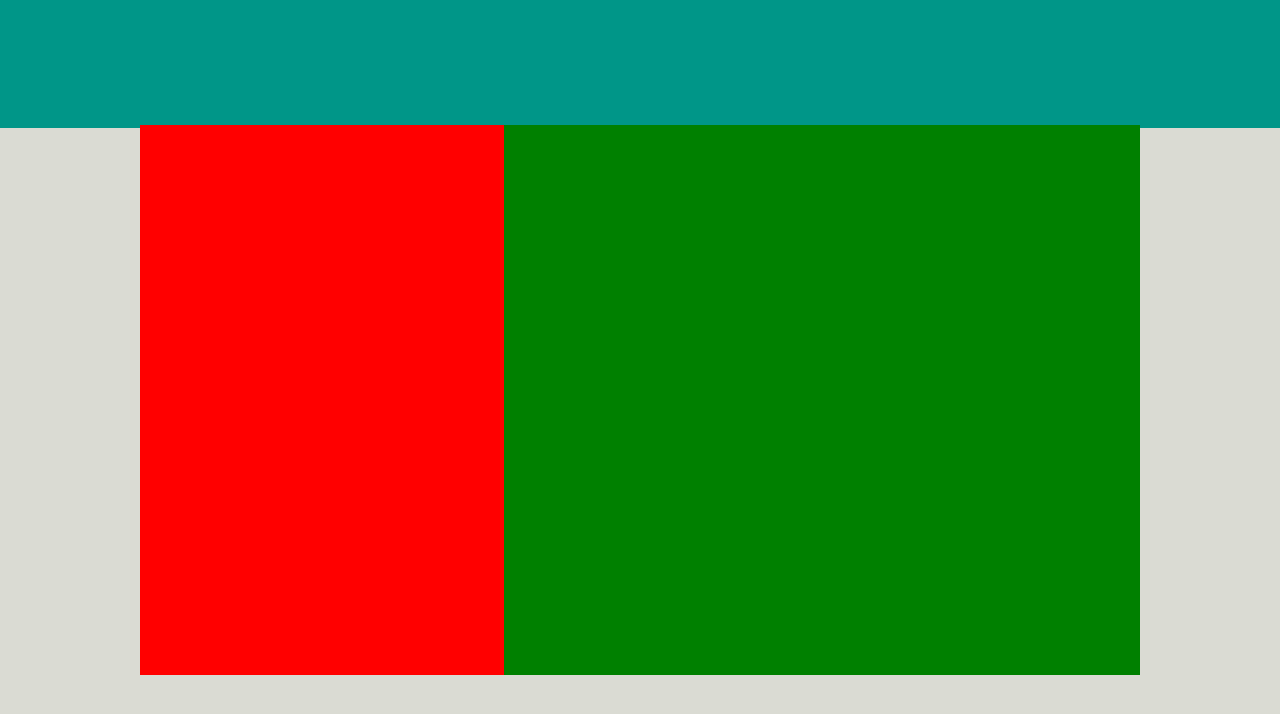
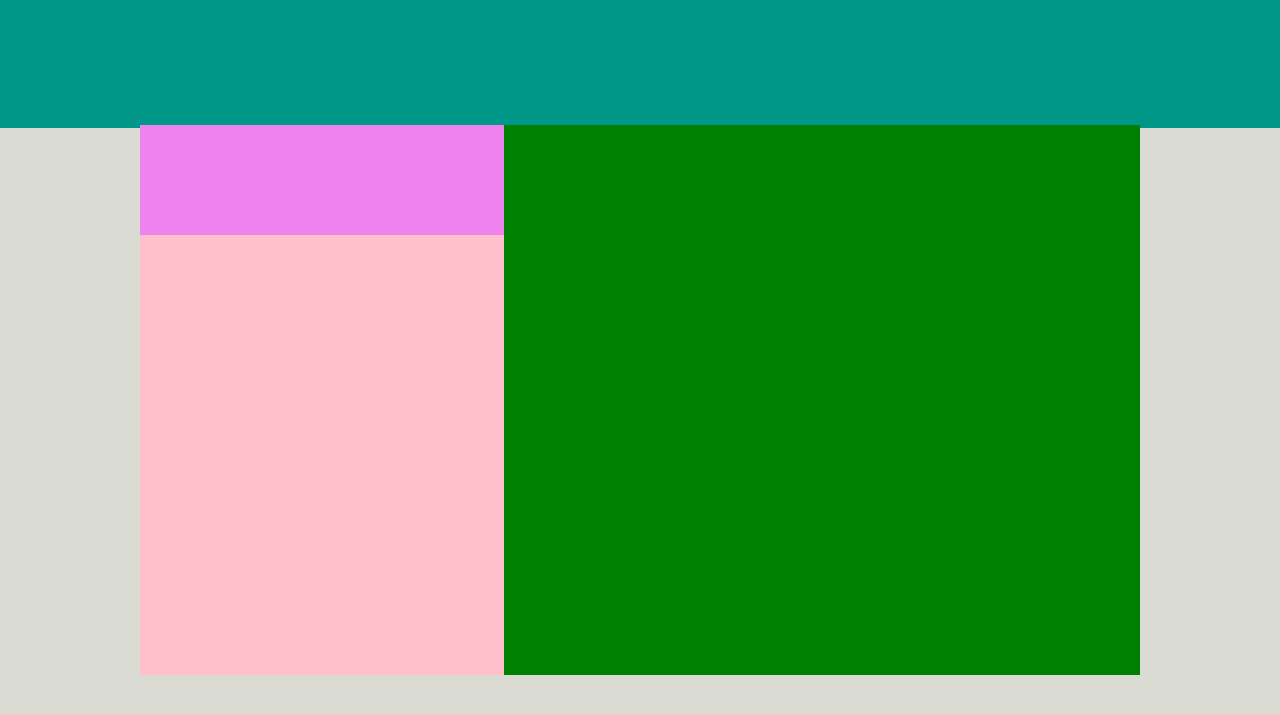
Before and after one commit to Domenico-lel/vue-boolzapp, a plain HTML site: page index.html in a window 1280 px wide. Drawn offline with Linux system fonts and the light colour scheme.

Commit message:
implemento immagini e macrostruttura #cont_left

```diff
--- a/index.html
+++ b/index.html
@@ -11,7 +11,10 @@
     <div id="cont_green">
 
         <div id="cont_grande">
-            <div id="cont_left"></div>
+            <div id="cont_left">
+                <div id="macroblocco_cont_botleft"></div>
+                <div id="macroblocco_cont_topleft"></div>
+            </div>
             <div id="cont_right"></div>
         </div>
 
--- a/style.css
+++ b/style.css
@@ -25,16 +25,32 @@
     left: 50%;
     transform: translate(-50%, -50%);
 }
-
+/* contenitore di sinistra */
 #cont_left{
     width: 40%;
     height: 100%;
     background-color: red;
 }
 
+#macroblocco_cont_botleft{
+    height: 20%;
+    width: 100%;
+    background-color: violet;
+}
+
+#macroblocco_cont_topleft{
+    height: 80%;
+    width: 100%;
+    background-color: pink;
+}
+/* contenitore di sinistra */
+
+/* contenitore di destra */
 #cont_right{
     height: 100%;
     width: 70%;
     background-color: green;
 }
+/* contenitore di destra */
+
 /* stili contenitori "generali" */
```
Also changed, not shown: img/avatar_1.jpg (added), img/avatar_2.jpg (added), img/avatar_3.jpg (added), img/avatar_4.jpg (added), img/avatar_io.jpg (added).
